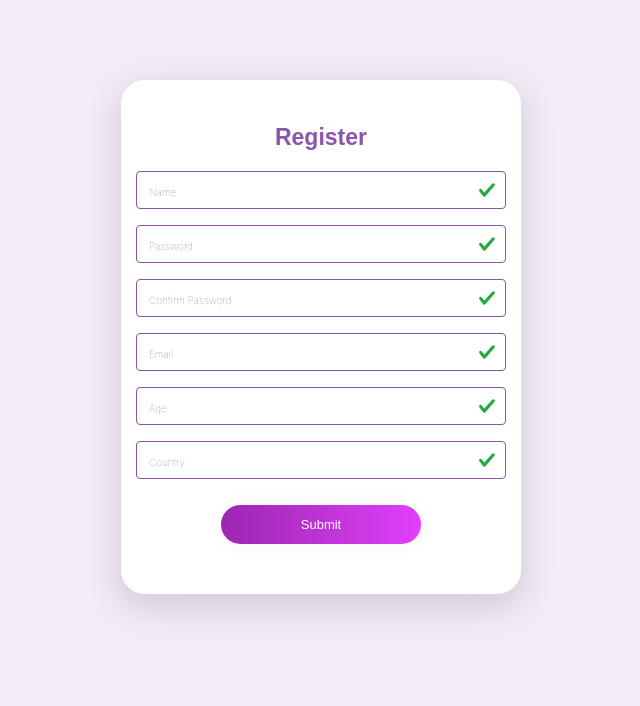
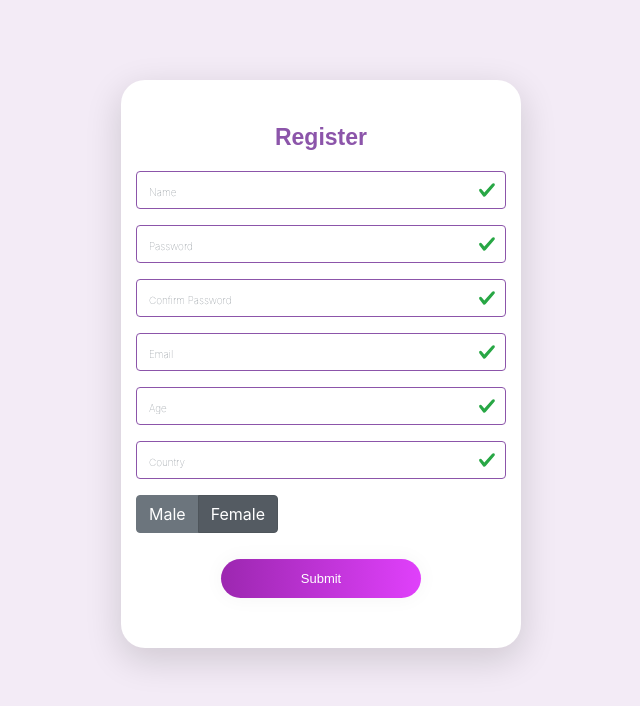
Before and after one commit to bhagyashreemeher/foodapp, a React (Create React App) app: page /signup in a window 1280 px wide. Shown: the top 706 px of the page, without its empty margins (319-959 px from the left). Built offline with nearby package versions, Linux system fonts and the light colour scheme.

Commit message:
Added fields in create user

```diff
--- a/src/views/user/Register.jsx
+++ b/src/views/user/Register.jsx
@@ -2,6 +2,7 @@ import React from "react";
 import { useForm } from 'react-hook-form';
 import { Axios, API_URL } from './../../constant';
 import { useHistory } from 'react-router-dom';
+import './user.css';
 
 const Register = (props) => {
 
@@ -62,6 +63,17 @@ const Register = (props) => {
             {errors.country && "Your country is required"}
           </small>
         </div>
+        <div className="form-group">
+          <div className="btn-group btn-group-toggle" data-toggle="buttons">
+            <label className="btn btn-secondary">
+              <input type="radio" name="Male" value="Male" id="option1" ref={register({ required: true })} />Male
+            </label>
+            <label className="btn btn-secondary active">
+              <input type="radio" name="Female" value="Female" id="option2" ref={register({ required: true })} defaultChecked={true} />Female
+            </label>
+          </div>
+        </div>
+
         <div className="row justify-content-center">
           <input
             type="submit"
```
